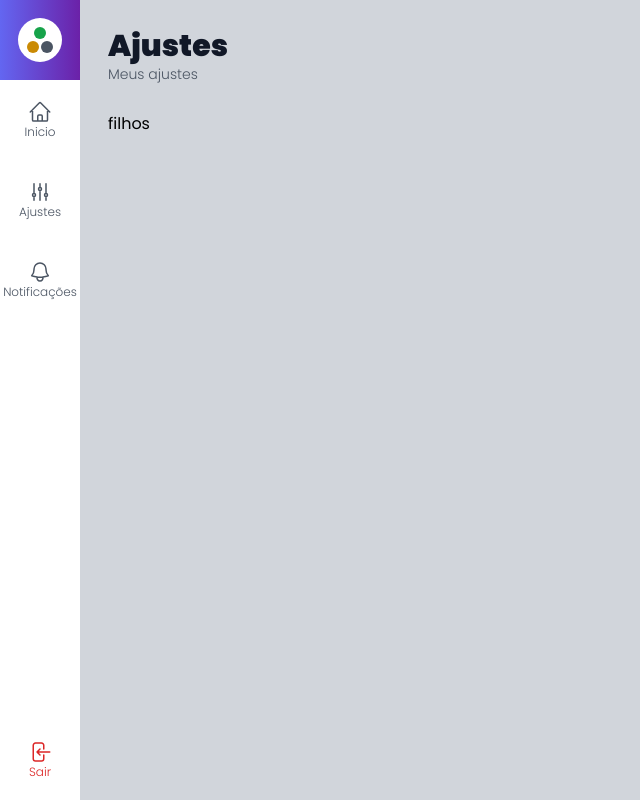
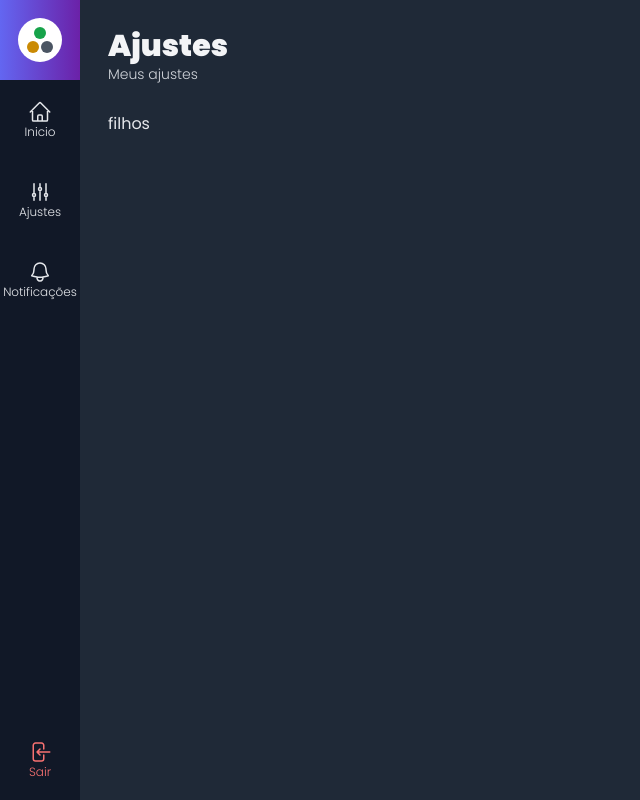
Before and after one commit to sirAndre1337/adminTemplate, a Next.js app: page /ajustes in a window 1280 px wide. Shown: the whole page, without its empty margins (0-640 px from the left). Built offline with nearby package versions, Linux system fonts and the light colour scheme.

Commit message:
Preparando o sistema para mudar tema dark/lite

```diff
--- a/src/components/template/Conteudo.tsx
+++ b/src/components/template/Conteudo.tsx
@@ -4,7 +4,7 @@
 
 export default function Conteudo(props: ConteudoProps){
     return (
-        <div className="flex flex-col mt-7">
+        <div className="flex flex-col mt-7 dark:text-gray-200">
             {props.children}
         </div>
     )
--- a/src/components/template/Layout.tsx
+++ b/src/components/template/Layout.tsx
@@ -10,7 +10,7 @@
 
 export default function Layout(props: LayoutProps) {
     return (
-        <div className="flex h-screen w-screen">
+        <div className="dark flex h-screen w-screen">
             <MenuLateral />
             <div className="flex flex-col w-full p-7 bg-gray-300 dark:bg-gray-800">
                 <Cabecalho titulo={props.titulo} subtitulo={props.subtitulo} />
--- a/src/components/template/MenuItem.tsx
+++ b/src/components/template/MenuItem.tsx
@@ -12,7 +12,7 @@
 
     function renderizarLink() {
         return (
-            <a className={`flex flex-col justify-center items-center w-20 h-20 text-gray-600 ${props.className}`}>
+            <a className={`flex flex-col justify-center items-center w-20 h-20 text-gray-600 dark:text-gray-200 ${props.className}`}>
                 {props.icone}
                 <span className="text-xs font-light">
                     {props.texto}
@@ -22,7 +22,7 @@
     }
 
     return (
-        <li onClick={props.onClick} className={`hover:bg-gray-100 cursor-pointer`}>
+        <li onClick={props.onClick} className={`dark:hover:bg-gray-800 hover:bg-gray-100 cursor-pointer`}>
             {props.url ? (
                 <Link href={props.url}>
                     {renderizarLink()}
--- a/src/components/template/MenuLateral.tsx
+++ b/src/components/template/MenuLateral.tsx
@@ -4,7 +4,7 @@
 
 export default function MenuLateral() {
     return (
-        <aside className="flex flex-col">
+        <aside className="flex flex-col bg-gray-200 text-gray-700 dark:bg-gray-900">
             <div className="flex flex-col items-center justify-center h-20 w-20 bg-gradient-to-r from-indigo-500 to-purple-800">
                 <Logo />
             </div>
@@ -18,7 +18,7 @@
                     icone={LogoutIcon}
                     texto="Sair"
                     onClick={(msg) => console.log('Deslogar do sistema' + msg)}
-                    className="text-red-600 hover:bg-red-400 hover:text-white"
+                    className="text-red-600 dark:text-red-400 hover:bg-red-400 hover:text-white dark:hover:text-white"
                 />
             </ul>
         </aside>
--- a/src/components/template/Titulo.tsx
+++ b/src/components/template/Titulo.tsx
@@ -6,8 +6,8 @@
 export default function Titulo(props: TituloProps){
     return (
         <div>
-            <h1 className="font-black text-3xl text-gray-900">{props.titulo}</h1>
-            <h2 className="font-light text-sm text-gray-600">{props.subtitulo}</h2>
+            <h1 className="font-black text-3xl text-gray-900 dark:text-gray-100">{props.titulo}</h1>
+            <h2 className="font-light text-sm text-gray-600 dark:text-gray-300">{props.subtitulo}</h2>
         </div>
     )
 }
```
